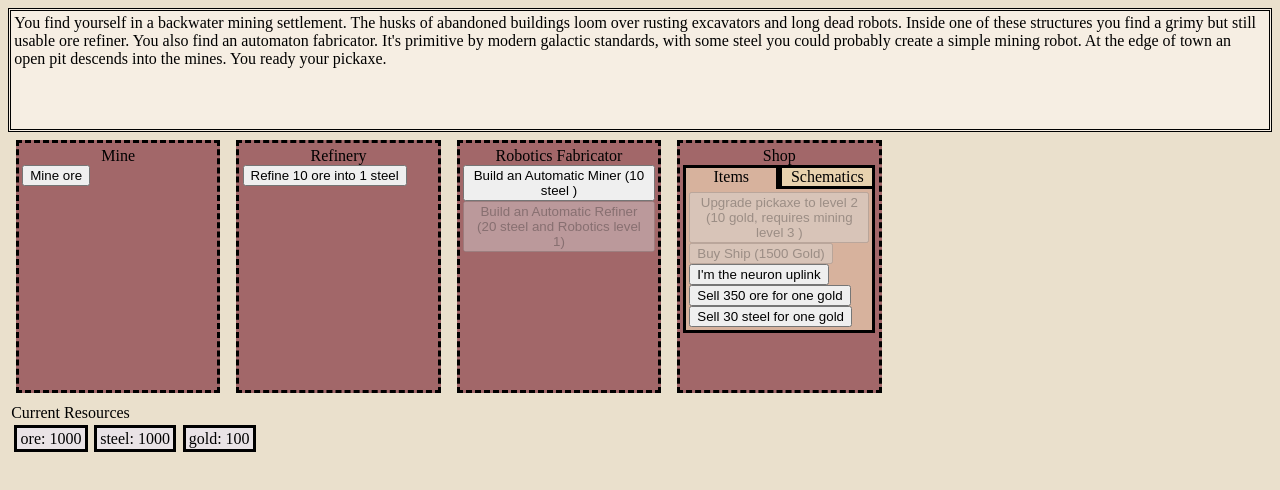
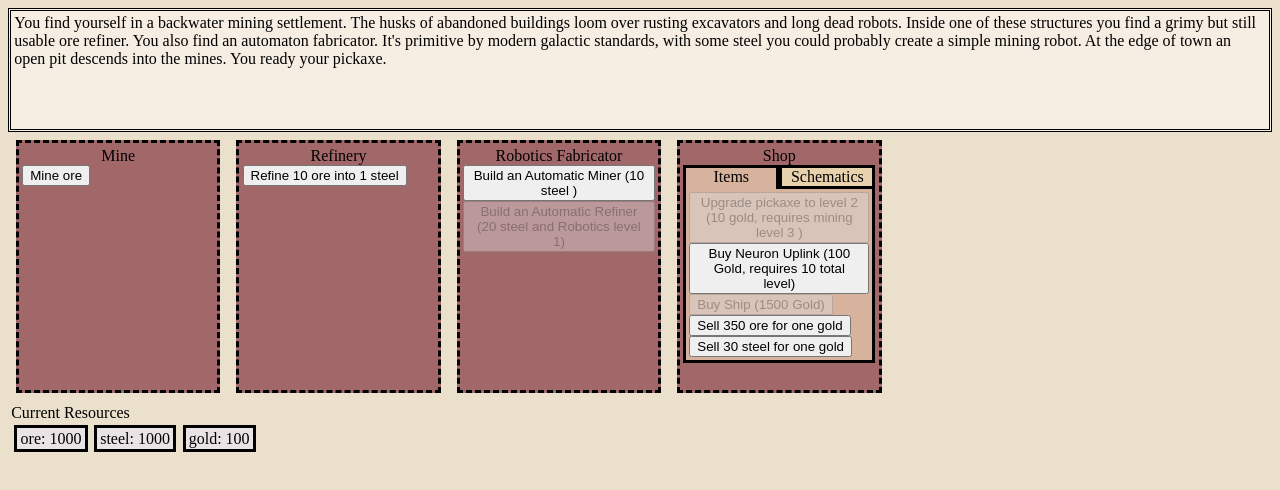
Before and after one commit to michaelwhittemore/vue-clicker-game, a Vue app: page / in a window 1280 px wide. Shown: the top 490 px of the page. Built offline with nearby package versions, Linux system fonts and the light colour scheme.

Commit message:
started on dynamic component for buy vs upgrade

```diff
--- a/src/components/ShopComponents/BuyNeuronUplink.vue
+++ b/src/components/ShopComponents/BuyNeuronUplink.vue
@@ -1,7 +1,7 @@
 <script setup lang="ts">
 import { gameStateStorage } from '@/typescript/gameStateStorage';
-import { computed } from 'vue';
-import { activateNarrativeTrigger } from '@/typescript/gameHelpers';
+import { computed, ref } from 'vue';
+import { activateNarrativeTrigger, getTotalLevel } from '@/typescript/gameHelpers';
 
 // Should we treat this the same way we do gold miners where it's a trickle?
 // Will need to add an upgrade
@@ -14,17 +14,18 @@ const onClickHandler = () => {
     gameStateStorage.neuronUplink.isPurchased = true;
     // Will need to subtract the cost
     activateNarrativeTrigger('hasBuiltNeuronUplink')
-
 }
-
-const computedShouldDisplay = computed(() => {
-    return true; // This should actually be the sum of levels
+const goldCost = ref(100)
+const requiredTotalLevel = ref(10)
+const computedSufficientTotalLevel = computed(() => {
+    return getTotalLevel() >= 10;
+    // return true; // This should actually be the sum of levels
 })
 const computedSufficientGold = computed(() => {
     return true; // TODO
 })
 </script>
 <template>
-    <button @click="onClickHandler">I'm the neuron uplink </button>
+    <button @click="onClickHandler">Buy Neuron Uplink ({{ goldCost }} Gold, requires {{ requiredTotalLevel }} total level)</button>
 
 </template>
--- /dev/null
+++ b/src/components/ShopComponents/NeuronUplinkShop.vue
@@ -0,0 +1,23 @@
+<script setup lang="ts">
+import { computed } from 'vue';
+import type { Component } from 'vue';
+import { gameStateStorage } from '@/typescript/gameStateStorage';
+import BuyNeuronUplink from './BuyNeuronUplink.vue';
+import UpgradeNeuronUplink from './UpgradeNeuronUplink.vue';
+// This should either show the buy button or the upgrade button using dynamic component
+// Will need an array with buy/upgrade
+interface UplinkButtonInterFace {
+  [key: string]: Component,
+}
+const uplinkButton: UplinkButtonInterFace = {
+  'buy': BuyNeuronUplink,
+  'upgrade': UpgradeNeuronUplink,
+}
+// const uplinkButtonType = ref('buy')
+const uplinkButtonType = computed(() => {
+    return gameStateStorage.neuronUplink.isPurchased ? 'upgrade' : 'buy'
+})
+</script>
+<template>
+    <component :is="uplinkButton[uplinkButtonType]"></component>
+</template>
--- a/src/components/ShopComponents/ShopItemsComponent.vue
+++ b/src/components/ShopComponents/ShopItemsComponent.vue
@@ -1,14 +1,14 @@
 <script setup lang="ts">
-import BuyPickaxeUpgrade from './BuyPickaxeUpgrade.vue';
+import UpgradePickaxe from './UpgradePickaxe.vue';
 import BuyShip from './BuyShip.vue';
 import SellResourceForGold from './SellResourceForGold.vue';
-import BuyNeuronUplink from './BuyNeuronUplink.vue';
+import NeuronUplinkShop from './NeuronUplinkShop.vue';
 </script>
 <template>
     <div class="itemsColor shopTab">
-        <BuyPickaxeUpgrade />
+        <UpgradePickaxe />
+        <NeuronUplinkShop />
         <BuyShip />
-        <BuyNeuronUplink />
         <SellResourceForGold resource-type="ore" />
         <SellResourceForGold resource-type="steel" />
     </div>
--- /dev/null
+++ b/src/components/ShopComponents/UpgradeNeuronUplink.vue
@@ -0,0 +1,5 @@
+<script setup lang="ts">
+</script>
+<template>
+    ashdkjsadas
+</template>
--- a/src/typescript/gameHelpers.ts
+++ b/src/typescript/gameHelpers.ts
@@ -34,5 +34,5 @@ export const getTotalLevel = () => {
     for (const skill of skillKeys){
         total += gameStateStorage.skills[skill].level;
     }
-    return total
+    return total;
 }
```
Also changed, not shown: src/components/ShopComponents/UpgradePickaxe.vue (renamed from src/components/ShopComponents/BuyPickaxeUpgrade.vue), 1 other file (tests, documents, lock files or other folders).
